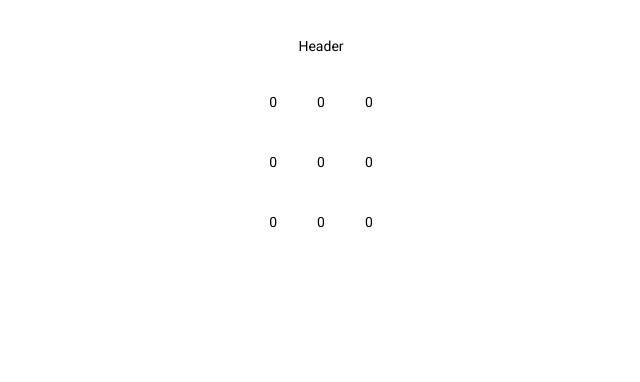
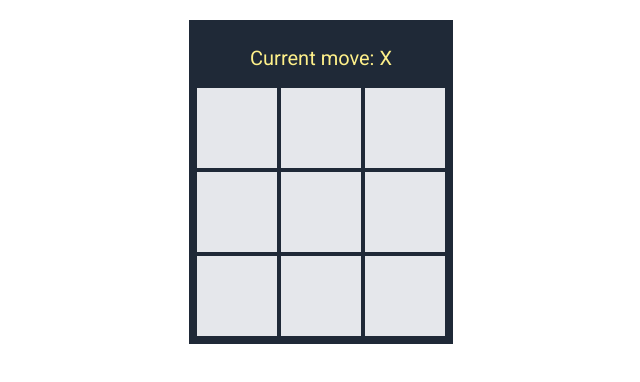
Before and after one commit to futoruma/angular-tic-tac-toe, an Angular app: page / in a window 1280 px wide. Shown: the top 382 px of the page, without its empty margins (319-959 px from the left). Built offline with nearby package versions, Linux system fonts and the light colour scheme.

Commit message:
Added data binding.

```diff
--- a/src/app/app.component.html
+++ b/src/app/app.component.html
@@ -1,3 +1,3 @@
 <app-board
-  class="flex flex-col items-center mt-5">
+  class="flex flex-col items-center mt-5 bg-gray-800 p-2">
 </app-board>
--- a/src/app/components/board/board.component.html
+++ b/src/app/components/board/board.component.html
@@ -1,10 +1,11 @@
-<div class="m-4">
-    Header
+<div class="m-4 text-yellow-200 text-xl select-none">
+  Current move: {{ curPlayer === 0 ? "X" : "O" }}
 </div>
 
-<div class="grid grid-cols-3">
-    <app-cell
-        *ngFor="let cell of board"
-        [cell]="cell">
-    </app-cell>
+<div class="grid grid-cols-3 gap-1">
+  <app-cell
+    *ngFor="let cell of board; index as i"
+    [cell]="cell"
+    (onClickEvent)="onCellClick(i)">
+</app-cell>
 </div>
--- a/src/app/components/board/board.component.ts
+++ b/src/app/components/board/board.component.ts
@@ -3,15 +3,24 @@ import { Component, OnInit } from '@angular/core';
 @Component({
   selector: 'app-board',
   templateUrl: './board.component.html',
-  styleUrls: []
+  styleUrls: [],
 })
 export class BoardComponent implements OnInit {
-  board: Array<Number> = [0, 0, 0, 0, 0, 0, 0, 0, 0]
-  // 0 - empty, 1 - marked by 'X', 2 - marked by 'O'
+  board: Array<number> = [2, 2, 2, 2, 2, 2, 2, 2, 2];
+  // 0 - 'X', 1 - 'O', 2 - empty
+  curPlayer: number = 0;
+  curMove: number = 0;
 
-  constructor() { }
+  constructor() {}
 
-  ngOnInit(): void {
+  ngOnInit(): void {}
+
+  onCellClick(index: number) {
+    if (this.board[index] < 2) {
+      return;
+    }
+    this.board[index] = this.curPlayer;
+    this.curPlayer ^= 1;
+    this.curMove++;
   }
-
 }
--- a/src/app/components/cell/cell.component.html
+++ b/src/app/components/cell/cell.component.html
@@ -1,3 +1,8 @@
-<div class="m-5">
-    {{cell}}
+<div
+    class="bg-gray-200 w-20 h-20 flex items-center justify-center text-5xl select-none"
+    (click)="onClick()">
+  <div
+    *ngIf="cell !== 2">
+        {{ cell === 0 ? "X" : "O" }}
+  </div>
 </div>
--- a/src/app/components/cell/cell.component.ts
+++ b/src/app/components/cell/cell.component.ts
@@ -1,4 +1,4 @@
-import { Component, OnInit, Input } from '@angular/core';
+import { Component, OnInit, Input, Output, EventEmitter } from '@angular/core';
 
 @Component({
   selector: 'app-cell',
@@ -7,10 +7,15 @@ import { Component, OnInit, Input } from '@angular/core';
 })
 export class CellComponent implements OnInit {
   @Input() cell: Number = 0;
+  @Output() onClickEvent = new EventEmitter();
 
   constructor() { }
 
   ngOnInit(): void {
   }
 
+  onClick() {
+    this.onClickEvent.emit();
+  }
+
 }
```
